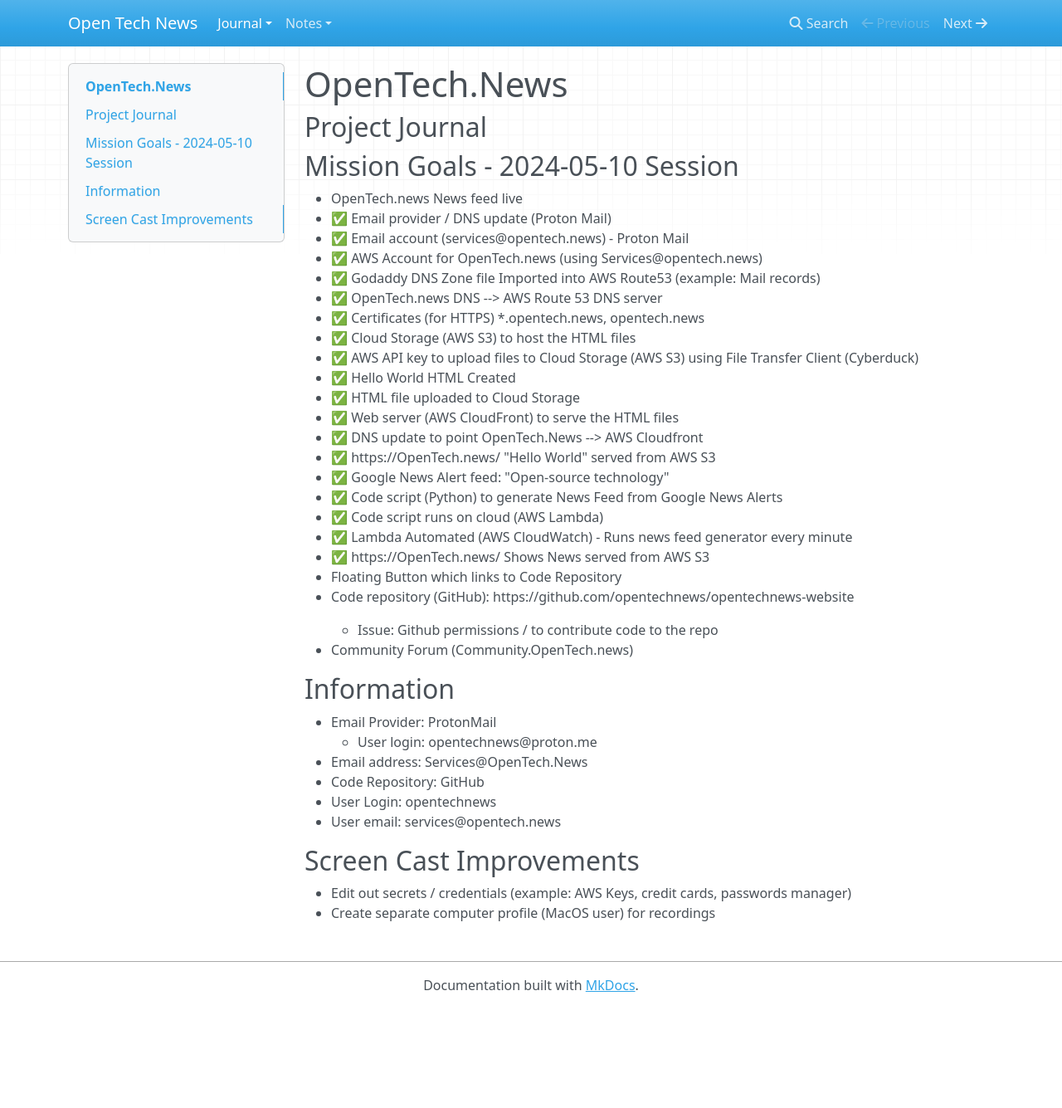
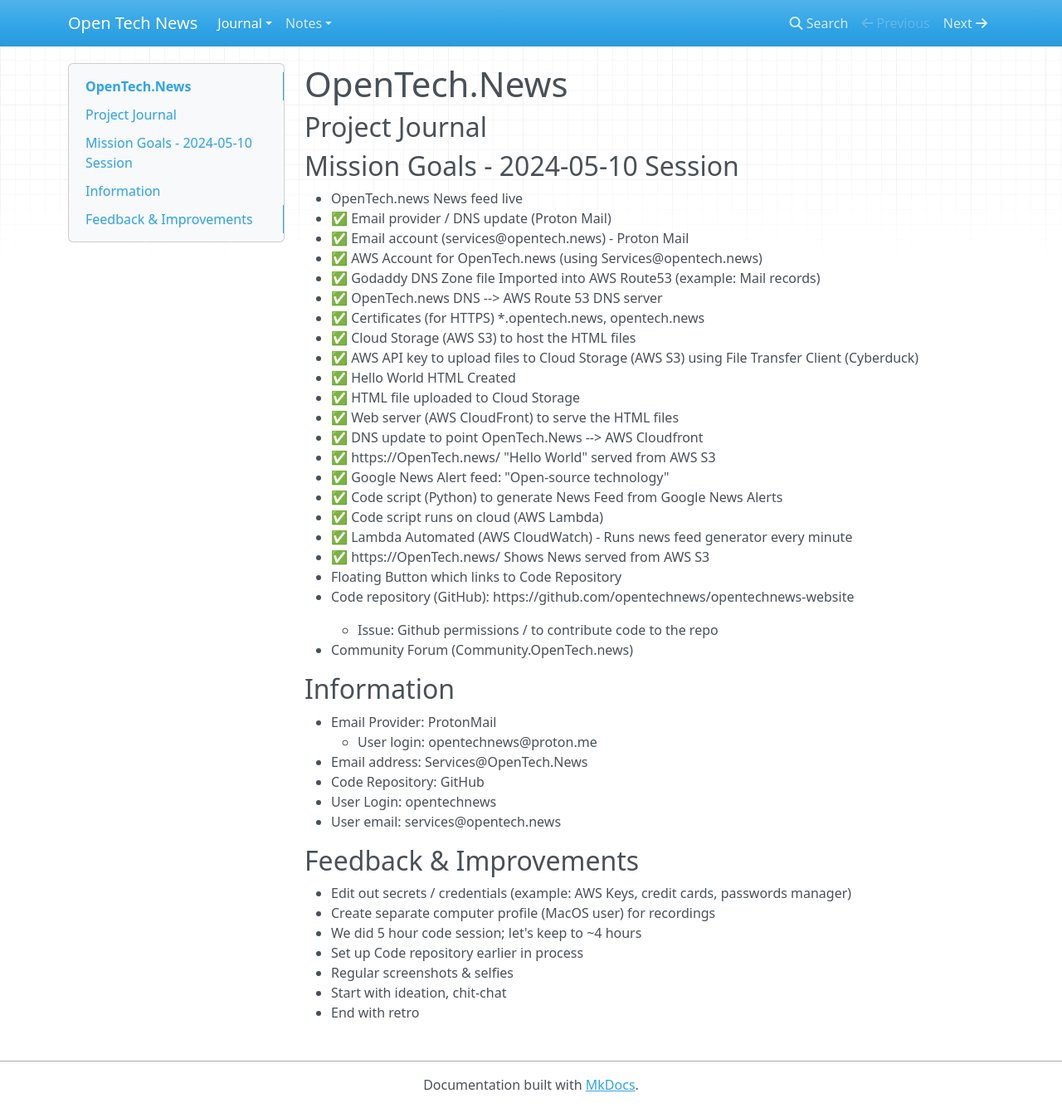
Before and after one commit to opentechnews/opentechnews-website, an MkDocs documentation site: the page built from docs/journal/2024-05-10.md, in a window 1280 px wide and 1335 px high. Shown: the whole window at 83% size. Built offline with MkDocs 1.6.1, drawn with Linux system fonts in a browser that asks for light colours; nearby versions of some CDN libraries.

Commit message:
Updating notes

```diff
--- a/docs/journal/2024-05-10.md
+++ b/docs/journal/2024-05-10.md
@@ -43,6 +43,11 @@
   - User email: services@opentech.news
 
 
-## Screen Cast Improvements
+## Feedback & Improvements
 - Edit out secrets / credentials (example: AWS Keys, credit cards, passwords manager)
 - Create separate computer profile (MacOS user) for recordings
+- We did 5 hour code session; let's keep to ~4 hours
+- Set up Code repository earlier in process
+- Regular screenshots & selfies
+- Start with ideation, chit-chat
+- End with retro
```
Also changed, not shown: docs/notes/notes.md (+4 -0 lines).
